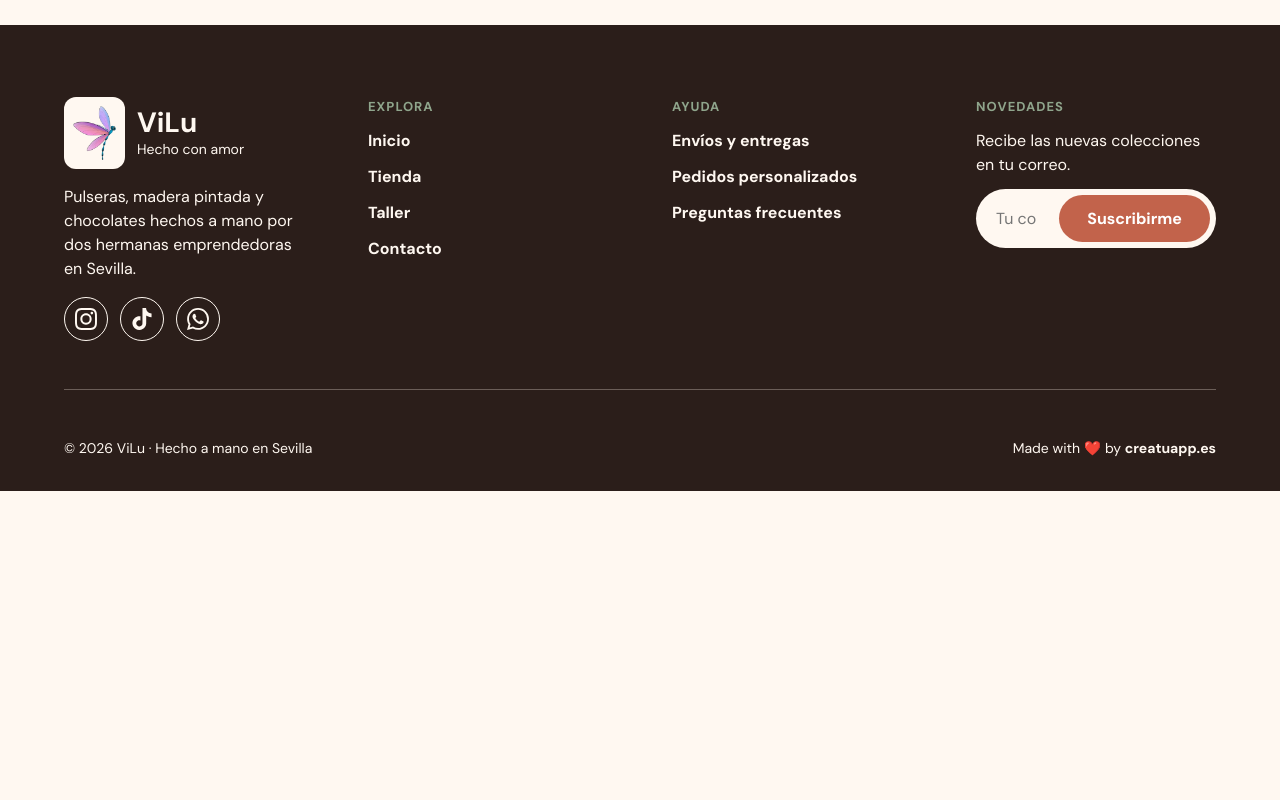
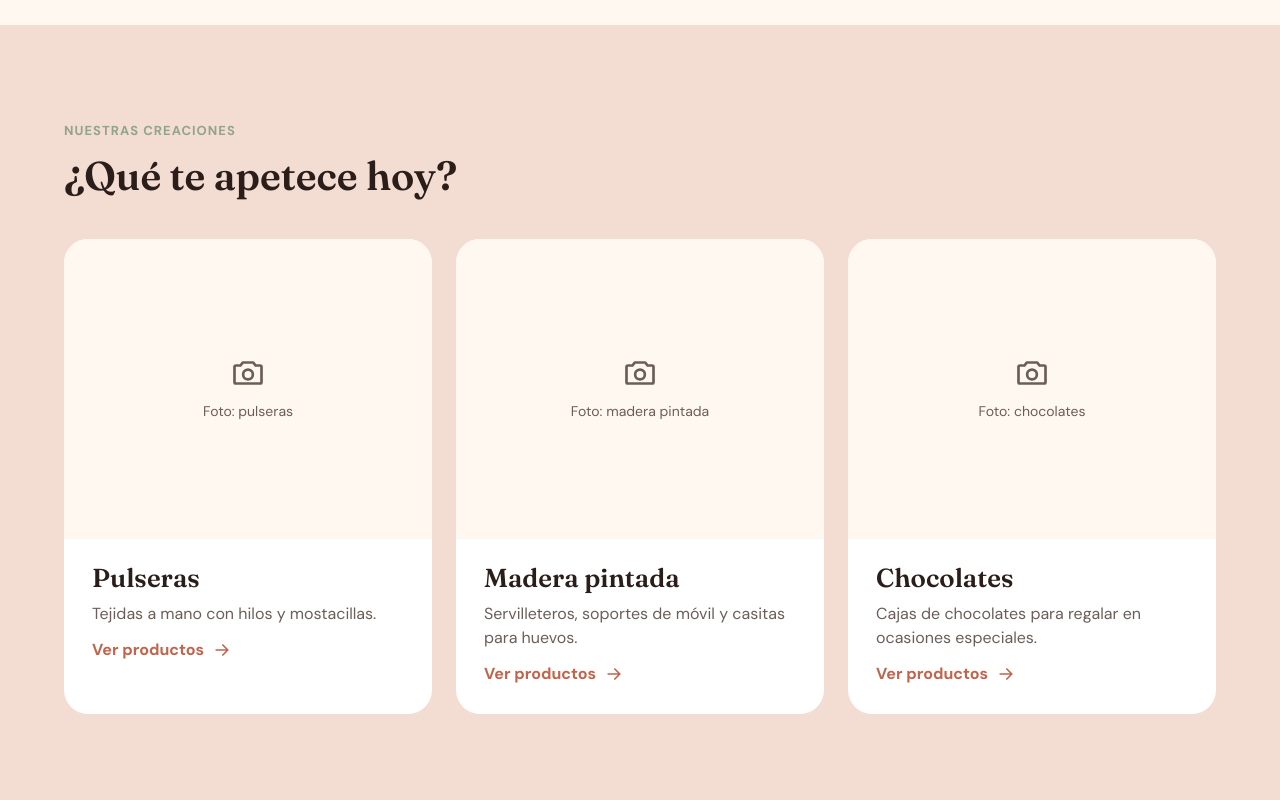
Before and after one commit to bedoyacloud/vilu-emprendimiento, a plain HTML site: page index.html in a window 1280 px wide. Shown: the part 740-1540 px from the top of the page. Before the commit the page ends 1231 px from the top, so only its background shows below. Drawn offline with Linux system fonts and the light colour scheme.

Commit message:
añadiendo categorias

```diff
--- a/css/main.css
+++ b/css/main.css
@@ -433,7 +433,94 @@ ul {
   font-size: 0.875em;
 }
 
-/* 9. RESPONSIVE */
+
+/* 9. CATEGORÍAS */
+.section-heading {
+  display: flex;
+  flex-direction: column;
+  gap: 0.75rem;
+  margin-bottom: 2.5rem;
+}
+
+.section-heading__eyebrow {
+  color: var(--color-salvia);
+  font-size: 0.8125em;
+  font-weight: 700;
+  letter-spacing: 0.08em;
+  text-transform: uppercase;
+}
+
+.section-heading__title {
+  font-family: var(--font-display);
+  font-size: 2.5rem;
+  font-weight: 600;
+  line-height: 1.15;
+}
+
+.categorias {
+  background-color: var(--color-rosa-arena);
+  padding: 6rem 0;
+}
+
+.categorias__grid {
+  display: flex;
+  gap: 1.5rem;
+}
+
+.categoria-card {
+  flex: 1;
+  display: flex;
+  flex-direction: column;
+  overflow: hidden;
+  border-radius: 1.5rem;
+  background-color: var(--color-blanco);
+}
+
+.categoria-card__foto {
+  display: flex;
+  flex-direction: column;
+  align-items: center;
+  justify-content: center;
+  gap: 0.625rem;
+  height: 18.75rem;
+  background-color: var(--color-crema);
+  color: var(--color-gris);
+  font-size: 0.875em;
+}
+
+.categoria-card__texto {
+  display: flex;
+  flex-direction: column;
+  gap: 0.5rem;
+  padding: 1.5rem 1.75rem 1.75rem;
+}
+
+.categoria-card__titulo {
+  font-family: var(--font-display);
+  font-size: 1.625rem;
+  font-weight: 600;
+  line-height: 1.2;
+}
+
+.categoria-card__descripcion {
+  color: var(--color-gris);
+}
+
+.categoria-card__enlace {
+  display: inline-flex;
+  align-items: center;
+  gap: 0.5rem;
+  margin-top: 0.25rem;
+  color: var(--color-terracota);
+  font-weight: 700;
+  text-decoration: none;
+}
+
+.categoria-card__enlace:hover {
+  text-decoration: underline;
+}
+
+/* 10. RESPONSIVE */
 @media (max-width: 1200px) {
   .footer__columns {
     grid-template-columns: repeat(2, 1fr);
@@ -464,9 +551,12 @@ ul {
     justify-content: center;
     gap: 1.5rem;
   }
+
+  .categorias__grid {
+    flex-direction: column;
+  }
+
 }
-
-
 
 @media (max-width: 480px) {
   .logo__img {
--- a/index.html
+++ b/index.html
@@ -83,6 +83,66 @@
 
     </div>
   </section>
+
+  <section class="categorias">
+  <div class="container">
+
+    <div class="section-heading">
+      <p class="section-heading__eyebrow">Nuestras creaciones</p>
+      <h2 class="section-heading__title">¿Qué te apetece hoy?</h2>
+    </div>
+
+    <div class="categorias__grid">
+
+      <article class="categoria-card">
+        <div class="categoria-card__foto">
+          <img src="img/icono-foto.svg" alt="" width="36" height="36">
+          <p>Foto: pulseras</p>
+        </div>
+        <div class="categoria-card__texto">
+          <h3 class="categoria-card__titulo">Pulseras</h3>
+          <p class="categoria-card__descripcion">Tejidas a mano con hilos y mostacillas.</p>
+          <a class="categoria-card__enlace" href="tienda.html">
+            Ver productos
+            <img src="img/icono-flecha-terracota.svg" alt="" width="20" height="20">
+          </a>
+        </div>
+      </article>
+
+      <article class="categoria-card">
+        <div class="categoria-card__foto">
+          <img src="img/icono-foto.svg" alt="" width="36" height="36">
+          <p>Foto: madera pintada</p>
+        </div>
+        <div class="categoria-card__texto">
+          <h3 class="categoria-card__titulo">Madera pintada</h3>
+          <p class="categoria-card__descripcion">Servilleteros, soportes de móvil y casitas para huevos.</p>
+          <a class="categoria-card__enlace" href="tienda.html">
+            Ver productos
+            <img src="img/icono-flecha-terracota.svg" alt="" width="20" height="20">
+          </a>
+        </div>
+      </article>
+
+      <article class="categoria-card">
+        <div class="categoria-card__foto">
+          <img src="img/icono-foto.svg" alt="" width="36" height="36">
+          <p>Foto: chocolates</p>
+        </div>
+        <div class="categoria-card__texto">
+          <h3 class="categoria-card__titulo">Chocolates</h3>
+          <p class="categoria-card__descripcion">Cajas de chocolates para regalar en ocasiones especiales.</p>
+          <a class="categoria-card__enlace" href="tienda.html">
+            Ver productos
+            <img src="img/icono-flecha-terracota.svg" alt="" width="20" height="20">
+          </a>
+        </div>
+      </article>
+
+    </div>
+  </div>
+</section>
+
 </main>
 
   <footer class="footer">
```
